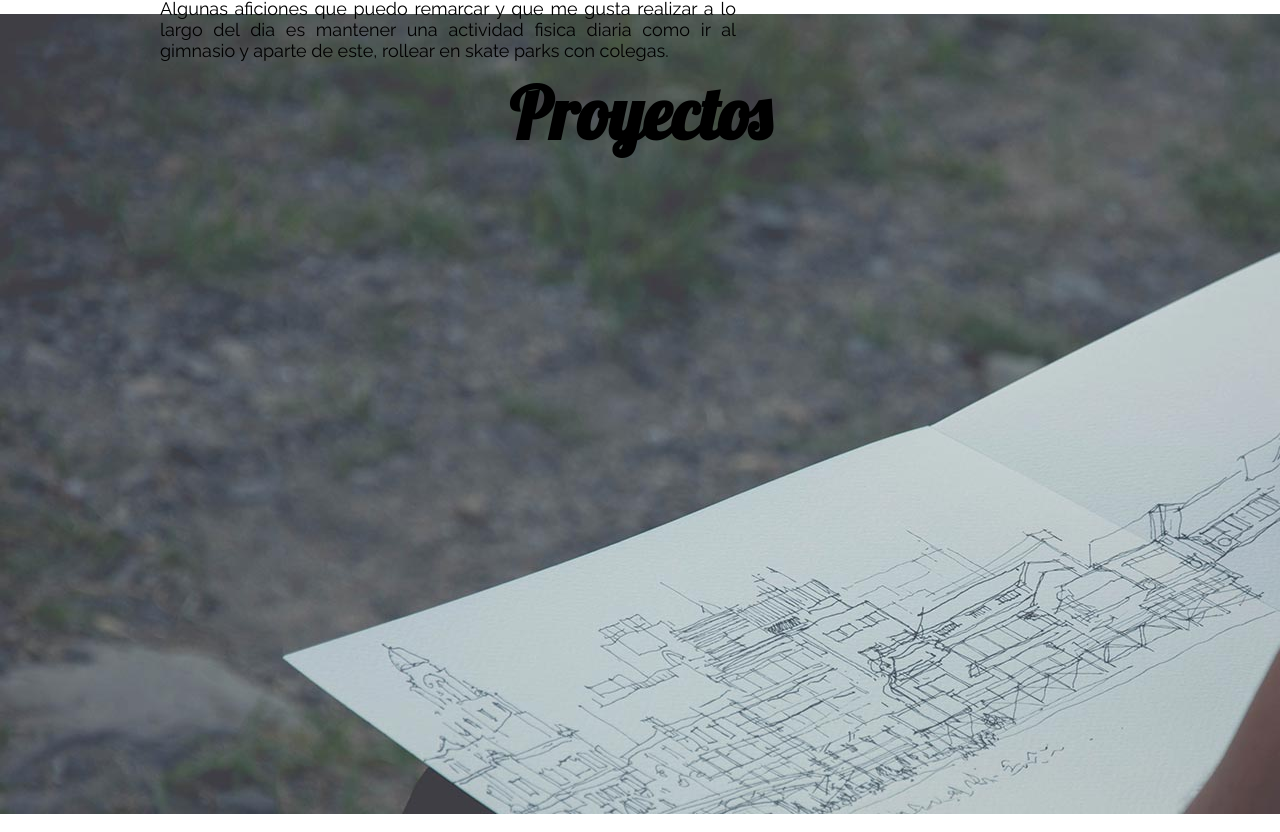
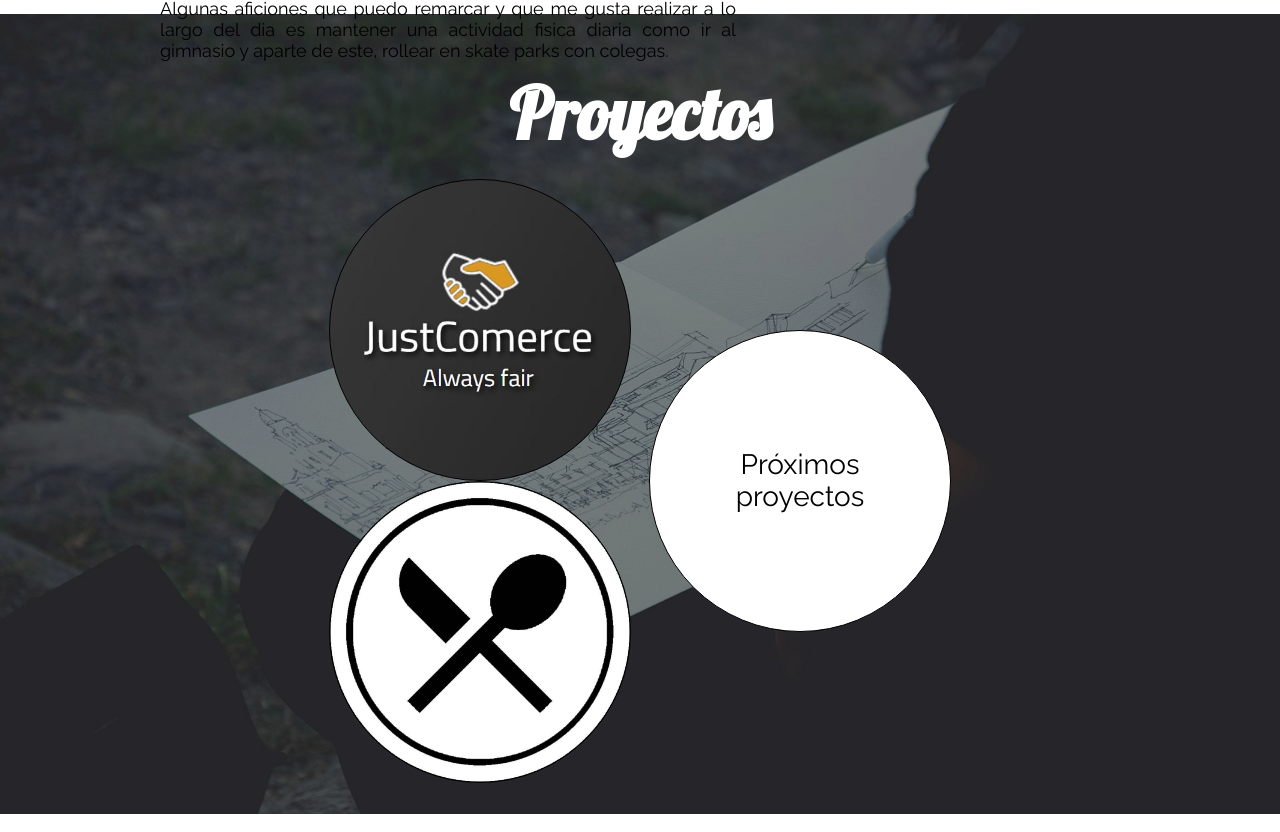
Before and after one commit to SrDiro/portfolio, a plain HTML site: page public/index.html in a window 1280 px wide. Shown: the part 1586-2418 px from the top of the page. Drawn offline with nearby package versions, Linux system fonts and the light colour scheme.

Commit message:
Section Proyecto acabada

```diff
--- a/public/index.html
+++ b/public/index.html
@@ -35,7 +35,7 @@
 
     <main>
       <section class="section-container">
-        <h1 class="sectio__titulo">¿Quién soy?</h1>
+        <h1 class="section__titulo">¿Quién soy?</h1>
         <div class="presentacion-container">
           <div class="presentacion__text">
             <span class="presentacion__descripccion">Soy un estudiante de <i>Desarrollo de Aplicaciones Web</i> en Valencia que se está interesando mucho por el mundo del Web Design.</br></br>
@@ -54,16 +54,19 @@
       </section>
       <section class="section-container">
         <div class="section__proyectos-background">
-          <h1 class="sectio__titulo">Proyectos</h1>
+        </div>
+        <h1 class="section__titulo">Proyectos</h1>
+        <div class="proyectos-container">
           <div class="proyecto__just-comerce">
           </div>
           <div class="proyecto__cename">
           </div>
           <div class="proyecto__proximos">
+            <p>Próximos proyectos</p>
           </div>
         </div>
       </section>
-    <!-- <section class="section__contacto">
+    <section class="section-container">
         <h1 class="contacto__titulo">Contacto</h1>
         <input type="text" name="correo" placeholder="correo">
         <input type="text" name="nombre" placeholder="nombre">
@@ -72,7 +75,7 @@
         </div>
         <div class="linkedin">
         </div>
-      </section> -->
+      </section>
     </main>
     <!-- <footer>
       <ul class="list__footer">
--- a/public/scss/components-2/_section.scss
+++ b/public/scss/components-2/_section.scss
@@ -1,6 +1,6 @@
 @import "../base/typography.scss";
 
-.sectio__titulo{
+.section__titulo{
   width: 100%;
   font-family: $Lobster;
   font-size: 4.500em; // 72px
@@ -45,6 +45,69 @@
   width: inherit;
   height: inherit;
   background-image: url("../resources/imagen-proyectos.jpg");
+  background-size: cover;
+  background-position: center;
+  filter: brightness(0.6);
+  z-index: -1;
+  position: absolute;
+}
+
+.section__titulo:nth-child(2){
+  color: white;
+}
+
+.proyectos-container{
+  width: 50%;
+  height: 75vh;
+  margin: 25px auto 0 auto;
+  display: grid;
+  align-items: center;
+  grid-template-areas:
+  "comerce proximos"
+  "cename proximos";
+}
+
+.proyecto__just-comerce{
+  grid-area: comerce;
+  width: 300px;
+  height: 300px;
+  background-image: url("../resources/just-comerce.jpg");
+  background-size: cover;
+  background-position: center;
+  border: solid 1px;
+  border-radius: 50%;
+  margin: 0 auto;
+}
+
+.proyecto__cename{
+  grid-area: cename;
+  width: 300px;
+  height: 300px;
+  background-image: url("../resources/logo-cename.jpg");
+  background-size: cover;
+  border: solid 1px;
+  border-radius: 50%;
+  margin: 0 auto;
+}
+
+.proyecto__proximos{
+  grid-area: proximos;
+  display: flex;
+  justify-content: center;
+  align-items: center;
+  background-color: white;
+  width: 300px;
+  height: 300px;
+  border: solid 1px;
+  border-radius: 50%;
+  margin: 0 auto;
+
+  p{
+    width: 150px;
+    font-size: 28px;
+    font-family: $Raleway;
+    text-align: center;
+  }
 }
 
 /* mobile-portrait | mobile-landscape | small-tablet-portrait | small-tablet-landscape */
```
Also changed, not shown: public/css/main.css.
